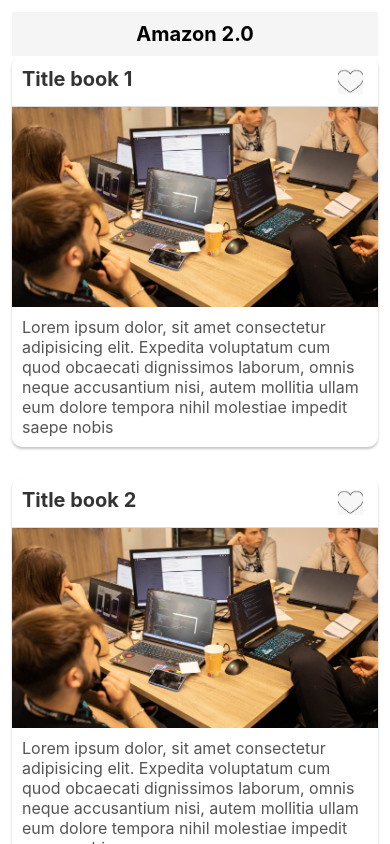
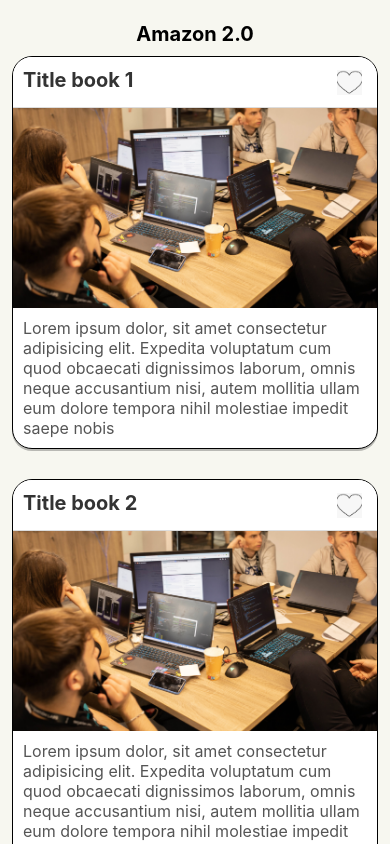
Before and after one commit to Alex7734/Linnify-ReactNativeCourse, a React Native app: screen / in a window 390 px wide. Built offline with nearby package versions, Linux system fonts and the light colour scheme.

Commit message:
small style changes

```diff
--- a/src/components/BookList.tsx
+++ b/src/components/BookList.tsx
@@ -59,7 +59,7 @@ function BookList(): JSX.Element {
 
   return (
       <FlatList
-        style={{padding: 12}}
+        style={{padding: 12, backgroundColor: "#F7F7F0"}}
         data = {data}
         renderItem = {renderItem}
         keyExtractor = {(item: Post) => item.name}
@@ -91,7 +91,6 @@ const styles = StyleSheet.create({
   },
 
   headerContainer: {
-    backgroundColor: "#f5f5f5",
     padding: 10,
   },
   headerText: {
--- a/src/components/Card.tsx
+++ b/src/components/Card.tsx
@@ -34,7 +34,7 @@ export function Card({post, handleFavouriteChange}:Props) {
 }
 const styles = StyleSheet.create({
   container: {
-    borderRadius: 10,
+    borderRadius: 20,
     overflow: "hidden",
     backgroundColor: "#FFFFFF",
     shadowColor: "#000",
@@ -42,10 +42,10 @@ const styles = StyleSheet.create({
       width: 0,
       height: 2,
     },
-    shadowOpacity: 0.23,
-    shadowRadius: 2.62,
+    shadowOpacity: 0.25,
     elevation: 4,
     marginBottom: 10,
+    borderWidth: 0.5
   },
   header: {
     flexDirection: "row",
@@ -53,6 +53,7 @@ const styles = StyleSheet.create({
     padding: 10,
     borderBottomWidth: 1,
     borderBottomColor: "#DDDDDD",
+    backgroundColor: "#FFFFFF",
   },
   profilePicture: {
     width: 40,
```
Also changed, not shown: src/components/LoginForm.tsx (+7 -8 lines).
